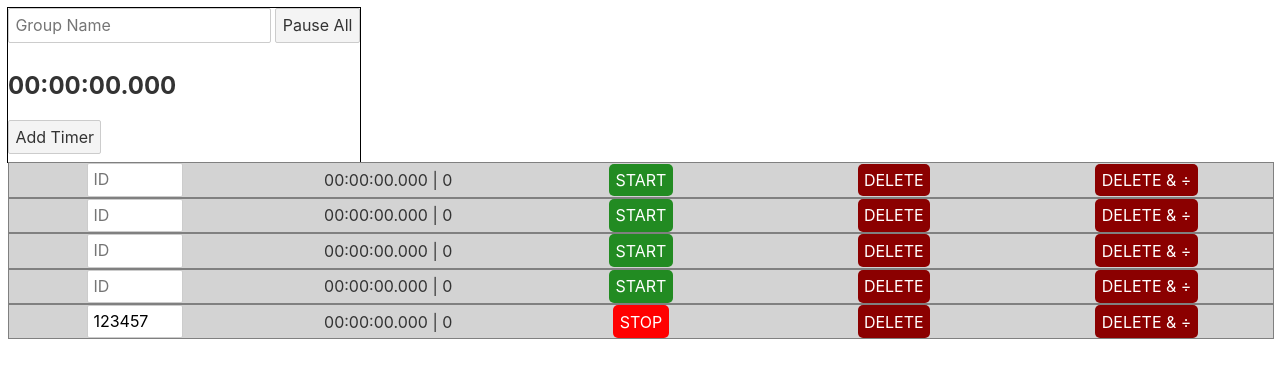
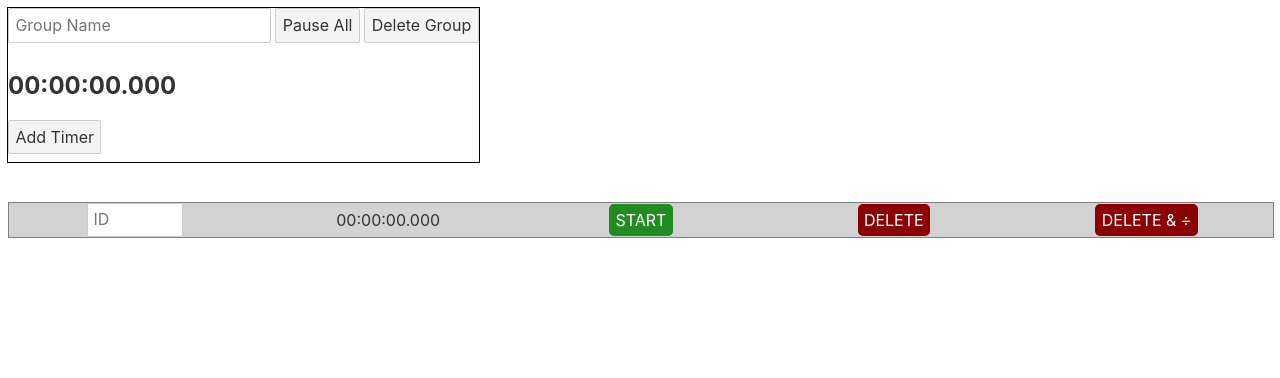
Before and after one commit to f0nkey/time-split-tool, a Svelte app in the folder src/: page / in a window 1280 px wide. Shown: the top 378 px of the page. Built offline with nearby package versions, Linux system fonts and the light colour scheme.

Commit message:
Add deploy.sh and public facing site

```diff
--- a/src/src/App.svelte
+++ b/src/src/App.svelte
@@ -1,15 +1,13 @@
 <script>
 	import SubTimer from "./SubTimer.svelte";
-	import TimerGroup from "./TimerGroup.svelte";
+	import TimerCard from "./TimerCard.svelte";
 
 	export let name;
 </script>
 
 <main>
-	<TimerGroup></TimerGroup>
+	<TimerCard></TimerCard>
+	<br>
+	<br>
 	<SubTimer></SubTimer>
-	<SubTimer></SubTimer>
-	<SubTimer></SubTimer>
-	<SubTimer></SubTimer>
-	<SubTimer name="123457" activated=true></SubTimer>
 </main>
--- a/src/src/SubTimer.svelte
+++ b/src/src/SubTimer.svelte
@@ -40,7 +40,7 @@
 
 <div class="container">
     <input type="text" bind:value={name} placeholder="ID">
-    <span>{displaySeconds} | {ms}</span>
+    <span>{displaySeconds}</span>
     {#if activated}
         <button id="stop" on:click={() => {activated = false}}>STOP</button>
     {:else}
--- a/src/src/TimerGroup.svelte
+++ b/src/src/TimerCard.svelte
@@ -1,4 +1,7 @@
 <script>
+    import {createEventDispatcher} from "svelte"
+    const dispatch = createEventDispatcher();
+
     import SubTimer from "./SubTimer.svelte";
     let displayTime = 0;
     let subTimersProps = [];
@@ -53,7 +56,6 @@
 
     function addTimer() {
         let newSeconds = subtractProportional(subTimersProps)
-        console.log({newSeconds})
         let props = {
             activated:true,
             ms:newSeconds,
@@ -62,22 +64,16 @@
             name: "",
             index: subTimersProps.length,
         }
-        subTimersProps.push(props)
-        console.log("pushed", subTimersProps)
-        subTimersProps = subTimersProps;
+        subTimersProps = [...subTimersProps, props];
     }
 
     // Subtracts a proportional amount from each timer and returns what the new timer should be set to.
     function subtractProportional(timersProps) {
-        // let timerProps = [];
-        // Object.assign(timerProps, timerProps)
-
         let totalTime = 0;
         timersProps.forEach((props) => {
             totalTime += props.ms;
         })
 
-        //let propsSubtractBy = []
         let newTimerSeconds = 0;
 
         timersProps.forEach( timer => {
@@ -104,15 +100,6 @@
         return newTimerSeconds
     }
 
-    $: {
-        // todo: delete timer code here
-        // subTimersProps.forEach((props, i) => {
-        //     if(props.kill === true) {
-        //         subTimersProps.splice(i,1)
-        //     }
-        // })
-    }
-
     function deactivateAll() {
         subTimersProps.forEach( timerProps => {
             timerProps.activated = false
@@ -126,7 +113,6 @@
             timerProps.activated = true
         })
     }
-    // (e) => {props[e.index].seconds = e.currentSeconds}
 
     function handleDivDelete(e) {
         let divAmount = e.detail.ms / (subTimersProps.length-1);
@@ -139,6 +125,10 @@
         e.detail.killFunc();
         subTimersProps = subTimersProps;
     }
+
+    function fireDeleteEvent() {
+        dispatch("deleteMe")
+    }
 </script>
 
 <div>
@@ -149,6 +139,8 @@
     {:else}
         <button on:click={deactivateAll}>Pause All</button>
     {/if}
+    <button on:click={fireDeleteEvent}>Delete Group</button>
+
     <h2>{displayTime}</h2>
     <button on:click={addTimer}>Add Timer</button>
         {#each subTimersProps as props}
```
Also changed, not shown: 7 other files (tests, documents, lock files or other folders).
